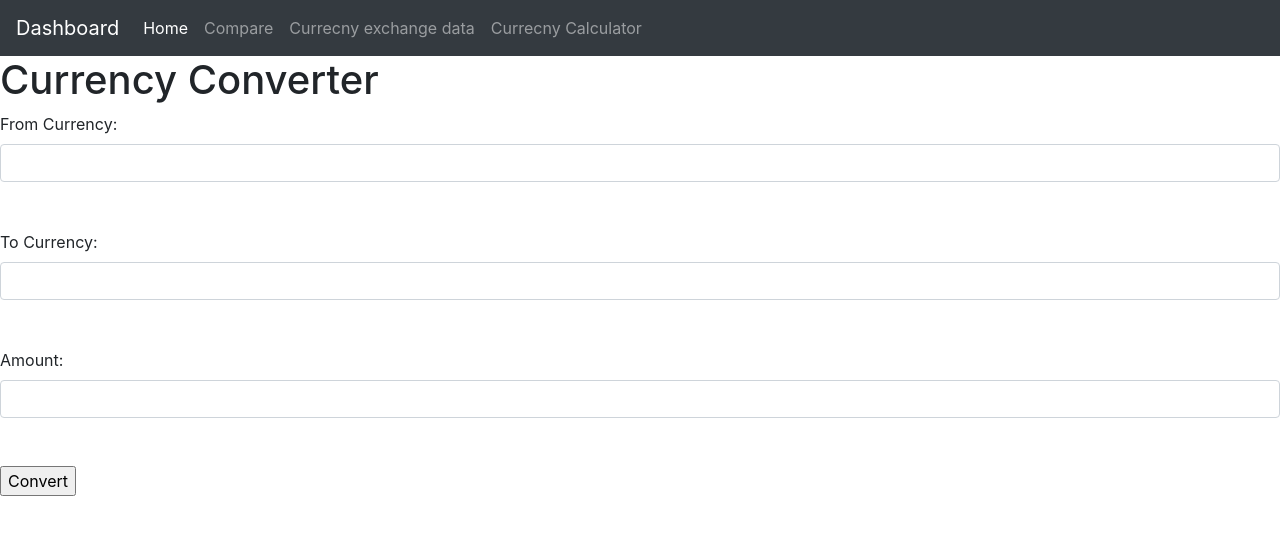
After one commit to AavashK-C/DataProgramminFinalProject, a Flask app: page /converter in a window 1280 px wide. The commit adds this page. Shown: the top 535 px of the page. Run offline with Flask 3, Linux system fonts and the light colour scheme; some libraries are stand-ins or nearby versions.

Commit message:
added currency converter

```diff
--- a/app.py
+++ b/app.py
@@ -1,4 +1,4 @@
-from flask import Flask, render_template
+from flask import Flask, render_template,request
 from pymongo import MongoClient
 import pandas as pd
 import json
@@ -7,11 +7,14 @@ import plotly.express as px
 import schedule
 import subprocess
 import time
-
+from datetime import datetime
+from flask import Flask, render_template, request
+from forex_python.converter import CurrencyRates
 
 
 app = Flask(__name__)
 
+c = CurrencyRates()
 def run_subprocess():
 
     subprocess.run(['python', 'Dependency/collect_data.py'])
@@ -93,6 +96,23 @@ def compare_currency_rates():
 
     return render_template('compare_chart.html', chart_div=chart_div)
 
+@app.route('/converter')
+def converter():
+    return render_template('calculate.html')
+
+@app.route('/convert', methods=['POST'])
+def convert():
+    from_currency = request.form['from_currency']
+    to_currency = request.form['to_currency']
+    amount = float(request.form['amount'])
+
+    # Perform currency conversion using forex_python
+    converted_amount = c.convert(from_currency, to_currency, amount)
+
+    result = f"{amount} {from_currency} is equal to {round(converted_amount)} of {to_currency}"
+
+    return render_template('popup.html',result=result)
+
 
 import threading
 thread = threading.Thread(target=schedule_checker)
--- a/templates/base.html
+++ b/templates/base.html
@@ -6,6 +6,7 @@
     <title>{% block title %}{% endblock %}</title>
     <link rel="stylesheet" href="https://cdn.jsdelivr.net/npm/bootstrap@4.5.3/dist/css/bootstrap.min.css" integrity="sha384-TX8t27EcRE3e/ihU7zmQxVncDAy5uIKz4rEkgIXeMed4M0jlfIDPvg6uqKI2xXr2" crossorigin="anonymous">
     <script src="https://cdn.plot.ly/plotly-latest.min.js"></script>
+    {% block script %}{% endblock %}
   </head>
 <body>
     <nav class="navbar navbar-expand-lg navbar-dark bg-dark">
@@ -25,6 +26,9 @@
             <li class="nav-item">
                 <a class="nav-link" href="/table">Currecny exchange data</a>
               </li>
+              <li class="nav-item">
+                <a class="nav-link" href="/converter">Currecny Calculator</a>
+              </li>
           </ul>
 
         </div>
--- /dev/null
+++ b/templates/calculate.html
@@ -0,0 +1,21 @@
+{% extends  'base.html' %}
+
+{% block title %}
+Currency Calculator
+{% endblock %}
+
+{% block content %}
+<h1>Currency Converter</h1>
+<form action="/convert" method="post" class="form-group">
+    <label for="from_currency">From Currency:</label>
+    <input type="text" id="from_currency" name="from_currency" required class="form-control" ><br><br>
+
+    <label for="to_currency">To Currency:</label>
+    <input type="text" id="to_currency" name="to_currency" required class="form-control" ><br><br>
+
+    <label for="amount" >Amount:</label>
+    <input type="text" id="amount" name="amount" required class="form-control" aria-label="Amount (to the nearest dollar)"><br><br>
+
+    <input type="submit" value="Convert">
+</form>
+{% endblock %}
```
Also changed, not shown: templates/popup.html (added, +14 -0 lines).
